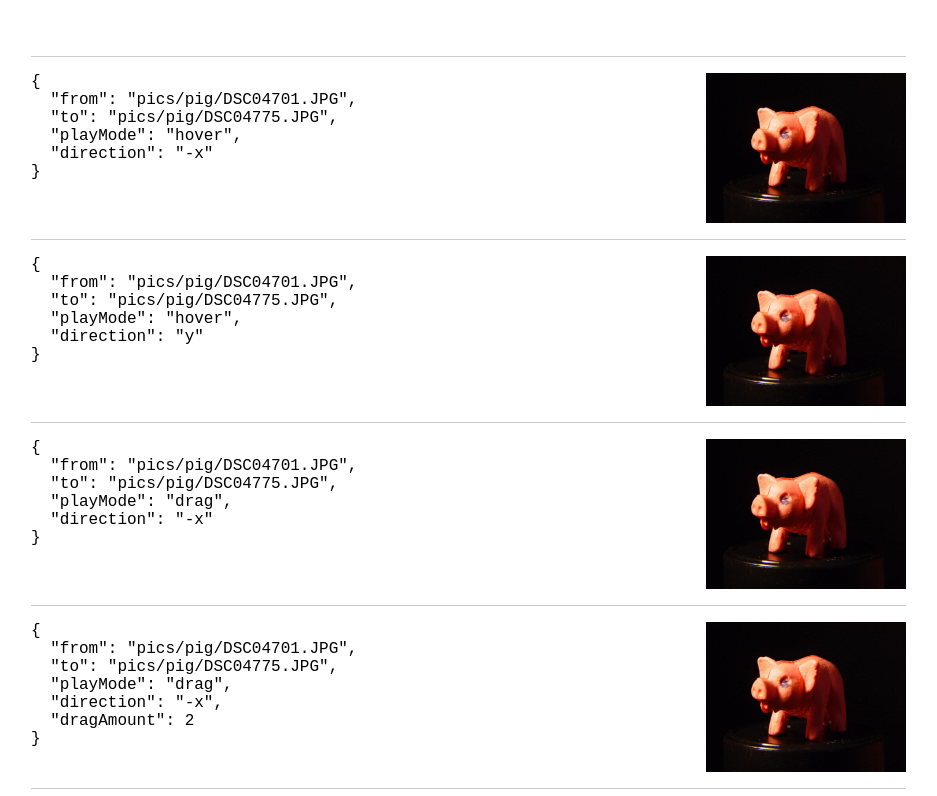
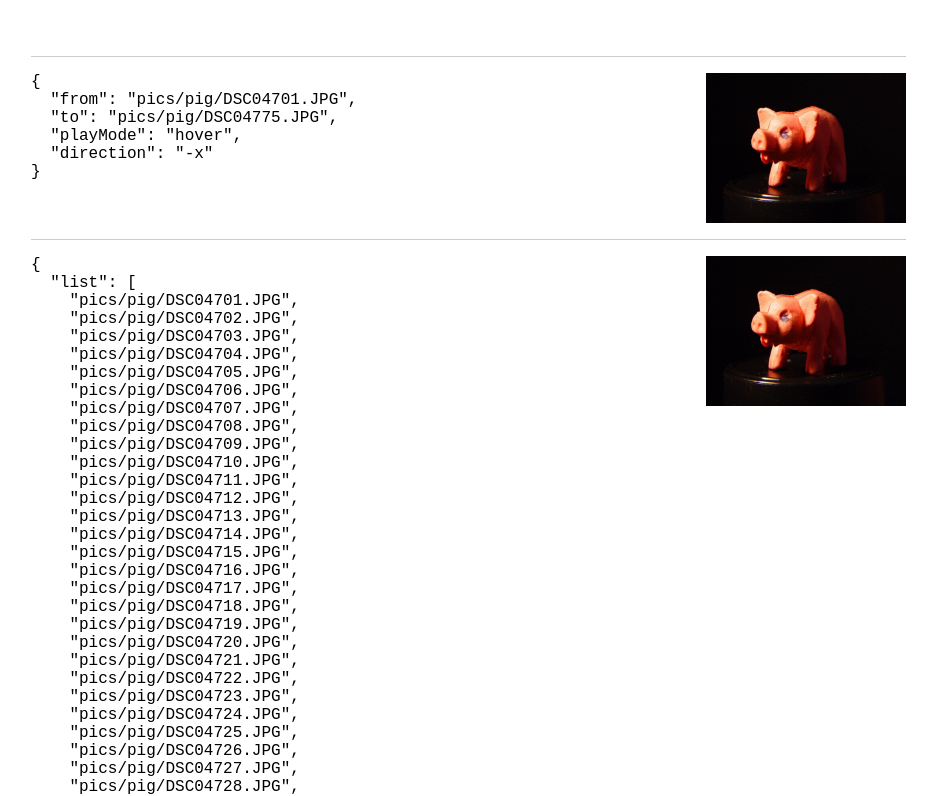
Before and after one commit to ertdfgcvb/Sequencer, a website: page examples/test.html in a window 1280 px wide. Shown: the top 796 px of the page, without its empty margins (25-962 px from the left). Drawn offline with Linux system fonts and the light colour scheme.

Commit message:
Add 'list' option

```diff
--- a/examples/test.html
+++ b/examples/test.html
@@ -1,9 +1,9 @@
 <!DOCTYPE html>
 <html>
 	<head>
-		<meta http-equiv="Content-Type" content="text/html; charset=UTF-8">
+		<meta http-equiv='Content-Type' content='text/html; charset=UTF-8'>
 		<title>Sequencer test</title>
-		<style type="text/css">
+		<style type='text/css'>
 			body{
 				padding: 3em;
 			}
@@ -36,15 +36,43 @@
 		</style>
 	</head>
 	<body></body>
-	<script type="module">
+	<script type='module'>
 
 		import Sequencer from '../dist/sequencer.js';
+
+		const list = [
+			'DSC04701.JPG','DSC04702.JPG','DSC04703.JPG','DSC04704.JPG',
+			'DSC04705.JPG','DSC04706.JPG','DSC04707.JPG','DSC04708.JPG',
+			'DSC04709.JPG','DSC04710.JPG','DSC04711.JPG','DSC04712.JPG',
+			'DSC04713.JPG','DSC04714.JPG','DSC04715.JPG','DSC04716.JPG',
+			'DSC04717.JPG','DSC04718.JPG','DSC04719.JPG','DSC04720.JPG',
+			'DSC04721.JPG','DSC04722.JPG','DSC04723.JPG','DSC04724.JPG',
+			'DSC04725.JPG','DSC04726.JPG','DSC04727.JPG','DSC04728.JPG',
+			'DSC04729.JPG','DSC04730.JPG','DSC04731.JPG','DSC04732.JPG',
+			'DSC04733.JPG','DSC04734.JPG','DSC04735.JPG','DSC04736.JPG',
+			'DSC04737.JPG','DSC04738.JPG','DSC04739.JPG','DSC04740.JPG',
+			'DSC04741.JPG','DSC04742.JPG','DSC04743.JPG','DSC04744.JPG',
+			'DSC04745.JPG','DSC04746.JPG','DSC04747.JPG','DSC04748.JPG',
+			'DSC04749.JPG','DSC04750.JPG','DSC04751.JPG','DSC04752.JPG',
+			'DSC04753.JPG','DSC04754.JPG','DSC04755.JPG','DSC04756.JPG',
+			'DSC04757.JPG','DSC04758.JPG','DSC04759.JPG','DSC04760.JPG',
+			'DSC04761.JPG','DSC04762.JPG','DSC04763.JPG','DSC04764.JPG',
+			'DSC04765.JPG','DSC04766.JPG','DSC04767.JPG','DSC04768.JPG',
+			'DSC04769.JPG','DSC04770.JPG','DSC04771.JPG','DSC04772.JPG',
+			'DSC04773.JPG','DSC04774.JPG','DSC04775.JPG'
+		].map( e => {return 'pics/pig/' + e})
 
 		const configs = [];
 
 		configs.push({
 			from             : 'pics/pig/DSC04701.JPG',
 			to               : 'pics/pig/DSC04775.JPG',
+			playMode         : 'hover',
+			direction        : '-x',
+		});
+
+		configs.push({
+			list             : list,
 			playMode         : 'hover',
 			direction        : '-x',
 		});
@@ -128,26 +156,26 @@
 
 			if (cfg.autoLoad !== undefined) {
 				const btn = document.createElement('button');
-				btn.type = "button";
-				btn.innerHTML = "load()";
+				btn.type = 'button';
+				btn.innerHTML = 'load()';
 				td1.appendChild(btn);
 				btn.onclick = function(){
 					s.load();
 				};
 
 				cfg.imageLoad = function(e){
-					pre.innerHTML += "id:" + e.id + " count:"+ e.count + " total:" + e.total + " img.src:" + e.img.src.split('/').pop() + "\n";
+					pre.innerHTML += 'id:' + e.id + ' count:'+ e.count + ' total:' + e.total + ' img.src:' + e.img.src.split('/').pop() + '\n';
 				};
 
 				cfg.queueComplete = function(e){
-					pre.innerHTML += "Queue complete!\n";
+					pre.innerHTML += 'Queue complete!\n';
 				};
 			}
 
 			if (cfg.playMode == 'none') {
 				const btn = document.createElement('button');
-				btn.type = "button";
-				btn.innerHTML = "nextImage()";
+				btn.type = 'button';
+				btn.innerHTML = 'nextImage()';
 				td1.appendChild(btn);
 				btn.onclick = function(){
 					s.nextImage();
--- a/sequencer/sequencer.js
+++ b/sequencer/sequencer.js
@@ -24,6 +24,7 @@ class S{
     constructor(opts) {
         const defaults = {
             canvas           : null,
+            list             : null,
             from             : '',
             to               : '',
             step             : 1,            // increment: to load only even images use 2, etc
@@ -41,7 +42,7 @@ class S{
 
         this.config = {...defaults, ...opts}
 
-        if (this.config.from == '' && this.config.to == '') {
+        if (this.config.from == '' && this.config.to == '' && this.config.list === null) {
             console.error("Missing filenames.")
             return false
         }
@@ -61,12 +62,13 @@ class S{
         this.lastLoaded = -1
         this.pongSign = 1
         this.ctx = this.config.canvas.getContext('2d')
-        this.fileList = parse(this.config.from, this.config.to, this.config.step)
+        // Take the provided list or build one with 'from' and 'to'
+        this.list = this.config.list || parse(this.config.from, this.config.to, this.config.step)
 
         this.size(this.ctx.canvas.width, this.ctx.canvas.height)
 
         if (this.config.autoLoad == 'first') {
-            new Preloader(this.images, [this.fileList.shift()], imageLoad.bind(null, this))
+            new Preloader(this.images, [this.list.shift()], imageLoad.bind(null, this))
         } else if (this.config.autoLoad == 'all') {
             this.load()
         }
@@ -77,7 +79,7 @@ class S{
             console.log("load() can be called only once.")
         }
 
-        new Preloader(this.images, this.fileList, imageLoad.bind(null, this), queueComplete.bind(null, this))
+        new Preloader(this.images, this.list, imageLoad.bind(null, this), queueComplete.bind(null, this))
     }
 
     run() {
```
Also changed, not shown: dist/sequencer.js.
